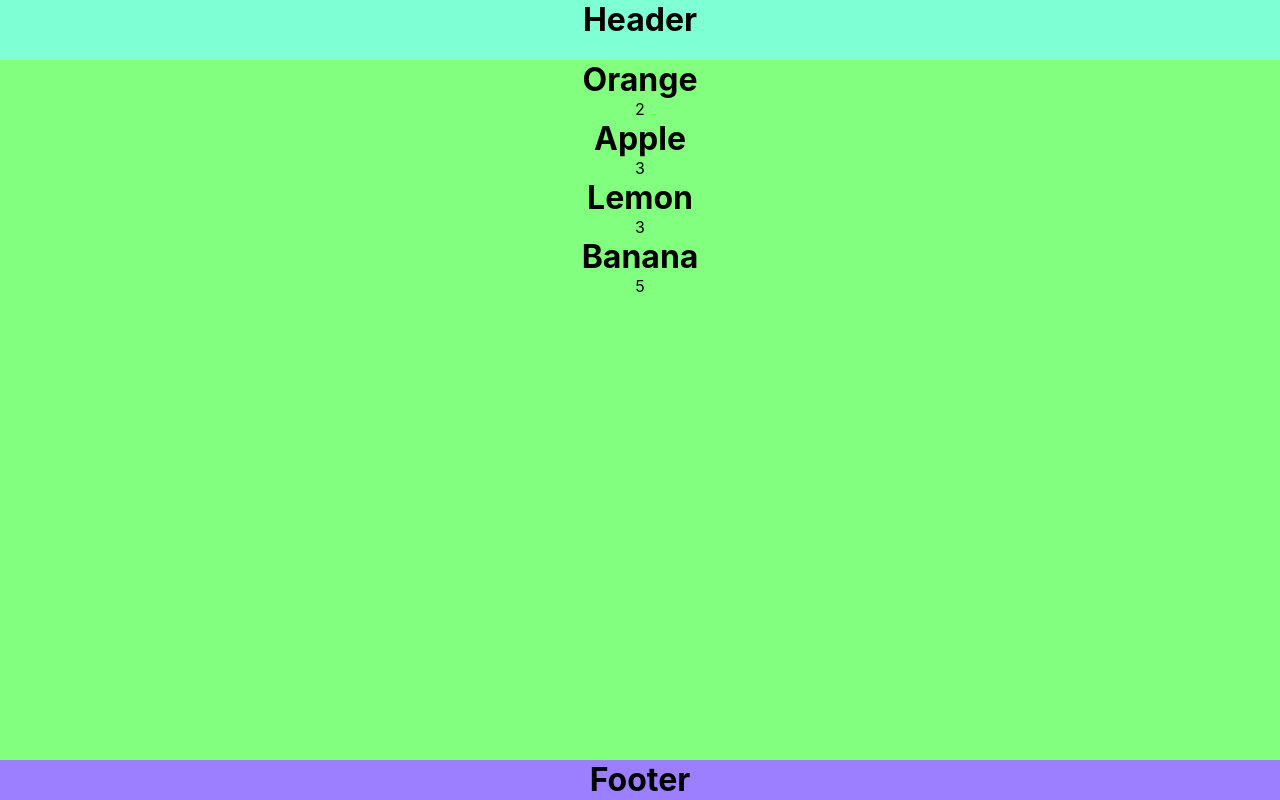
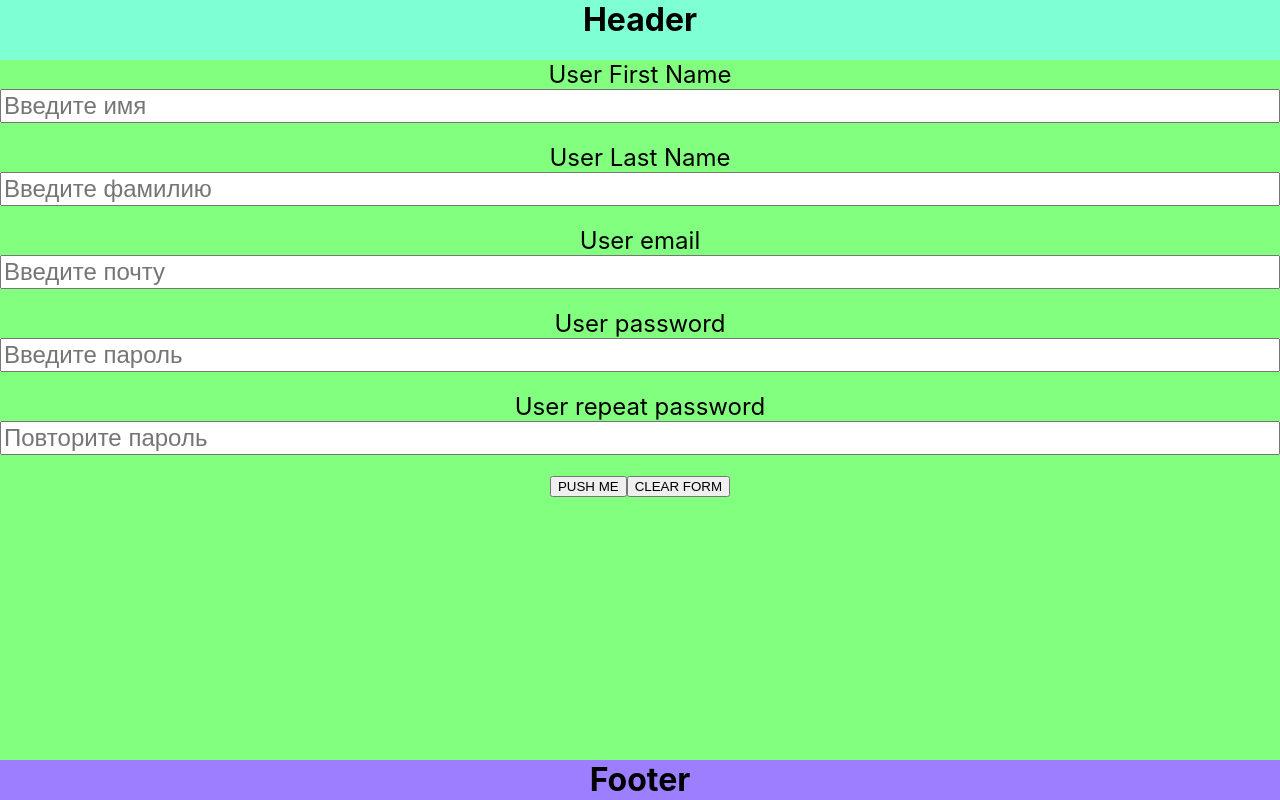
Before and after one commit to Alexnn0987/react_course_2021, a React (Create React App) app: page / in a window 1280 px wide. Built offline with nearby package versions, Linux system fonts and the light colour scheme.

Commit message:
containers and component

```diff
--- a/src/App.tsx
+++ b/src/App.tsx
@@ -1,6 +1,6 @@
 import React from "react";
 import "./App.css";
-import RegistrationPage from "./RegistrationPage";
+import RegistrationPage from "./containers/RegistrationPage";
 
 const App = () => {
   return <RegistrationPage />;
--- a/src/RegistrationPage/index.tsx
+++ /dev/null
@@ -1,55 +0,0 @@
-import React from "react";
-import Footer from "../Footer";
-import Header from "../Header";
-// import Form from "../Form";
-import FruitCart from "../FruitCart";
-
-const data = [
-  {
-    id: 1,
-    name: "Orange",
-    cost: "2",
-  },
-  {
-    id: 2,
-    name: "Apple",
-    cost: "3",
-  },
-  {
-    id: 3,
-    name: "Lemon",
-    cost: "3",
-  },
-  {
-    id: 4,
-    name: "Banana",
-    cost: "5",
-  },
-];
-
-const RegistrationPage: React.FC = () => {
-  return (
-    <div className="page_wrapper">
-      <Header />
-      <main className="main">
-        {data.map(({ name, cost, id }) => (
-          <div key={id}>
-            <h1>{name}</h1>
-            <span>{cost}</span>
-          </div>
-          // <FruitCart key={id} name={name} cost={cost} />
-        ))}
-        {/* {[
-          <FruitCart name={data[0].name} cost={data[0].cost} />,  //  сократили данную запись предыдущим кодом data.map
-          <FruitCart name={data[1].name} cost={data[1].cost} />,
-          <FruitCart name={data[2].name} cost={data[2].cost} />,
-          <FruitCart name={data[3].name} cost={data[3].cost} />,
-        ]} */}
-        {/* <Form /> */}
-      </main>
-      <Footer />
-    </div>
-  );
-};
-
-export default RegistrationPage;
--- a/src/Form/index.tsx
+++ b/src/components/Registration/RegistrationForm/index.tsx
@@ -1,7 +1,7 @@
 import React, { useState } from "react";
-import Input from "./Input/input";
+import Input from "../../common/Input/input";
 
-const Form: React.FC = () => {
+const RegistrationForm: React.FC = () => {
   const [firstName, setFirstName] = useState("");
   const [lastName, setLastName] = useState("");
   const [email, setEmail] = useState("");
@@ -75,4 +75,4 @@ const Form: React.FC = () => {
     </div>
   );
 };
-export default Form;
+export default RegistrationForm;
--- /dev/null
+++ b/src/components/Registration/index.tsx
@@ -0,0 +1,9 @@
+import React from "react";
+
+import RegistrationForm from "./RegistrationForm";
+
+const Registration = () => {
+  return <RegistrationForm />;
+};
+
+export default Registration;
--- /dev/null
+++ b/src/containers/RegistrationPage/index.tsx
@@ -0,0 +1,18 @@
+import React from "react";
+import Footer from "../../components/common/Footer";
+import Header from "../../components/common/Header";
+import Registration from "../../components/Registration";
+
+const RegistrationPage = () => {
+  return (
+    <div className="page_wrapper">
+      <Header />
+      <main className="main">
+        <Registration />
+      </main>
+      <Footer />
+    </div>
+  );
+};
+
+export default RegistrationPage;
```
Also changed, not shown: src/components/RegistrationComponent/index.tsx (deleted, +0 -9 lines), src/containers/RegistrationPageContainer/index.tsx (deleted, +0 -9 lines), src/components/common/Footer/index.tsx (renamed from src/Footer/index.tsx), src/components/common/Header/index.tsx (renamed from src/Header/index.tsx), src/components/common/Input/input.tsx (renamed from src/Form/Input/input.tsx).
